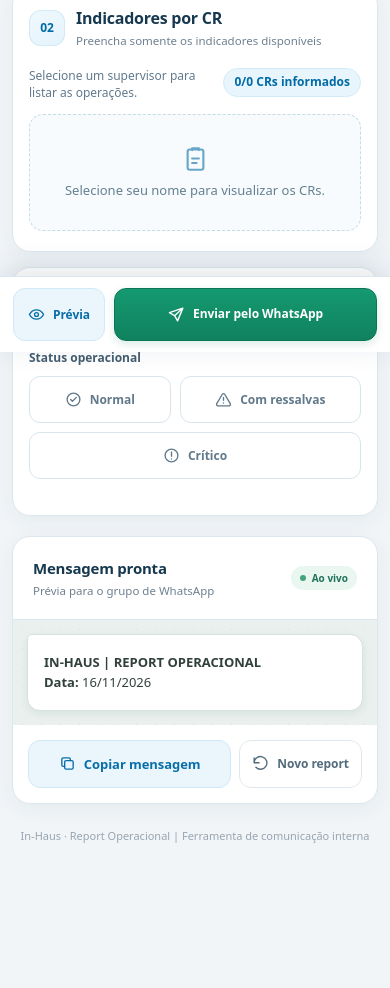
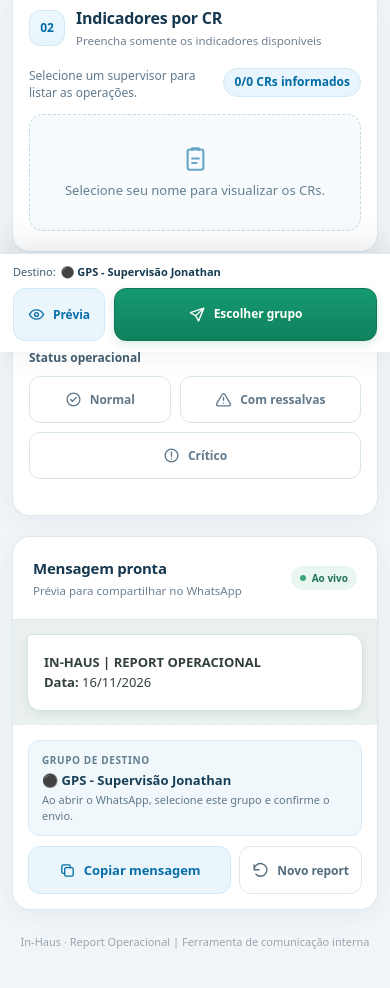
Before and after one commit to pablo1hsantos/Report, a plain HTML site: page index.html in a window 390 px wide. Shown: the part 492-1480 px from the top of the page. Before the commit the page ends 1455 px from the top, so only its background shows below. Drawn offline with Linux system fonts and the light colour scheme.

Commit message:
previa_reportwpp_v7

```diff
--- a/index.html
+++ b/index.html
@@ -92,6 +92,18 @@
     .mobile-actions{display:none}
     @media(max-width:900px){.shell{padding:0 16px 35px}.layout{grid-template-columns:1fr}.preview-sticky{position:static}.chat-bg{max-height:480px}.title-row{margin-top:6px}.head{min-height:67px}.privacy-note{display:none}}
     @media(max-width:560px){.shell{padding:0 12px 120px}.head{min-height:61px}.head-right{font-size:9px}.logo-word{font-size:20px}.logo-word small{font-size:7.5px}.logo-icon{width:34px;height:34px}.title-row{margin:9px 4px 17px}.lead{max-width:320px}.panel-body{padding:18px 16px 19px}.panel-head{margin-bottom:16px}.number{width:28px;height:28px}.fields{gap:12px}.metric-grid{grid-template-columns:.85fr repeat(2,minmax(0,1fr));gap:8px}.metric-grid .metric-label{font-size:11.5px}.metric-grid input{padding:8px;font-size:14px}.head-right{display:none}.chat-bg{padding:14px;max-height:none}.preview-actions{padding:13px 16px}.preview-actions .btn-wa{display:none}.mobile-actions{position:fixed;z-index:20;display:grid;grid-template-columns:auto 1fr;gap:10px;align-items:center;bottom:0;left:0;right:0;background:rgba(255,255,255,.97);border-top:1px solid var(--border);padding:11px max(13px,env(safe-area-inset-right)) calc(11px + env(safe-area-inset-bottom)) max(13px,env(safe-area-inset-left));box-shadow:0 -5px 20px #253e5111}.mobile-actions .btn{min-height:49px}.btn-preview{background:#edf6fb;color:var(--blue-strong);border:1px solid #d6e9f4;padding:0 15px}.footer{margin-bottom:10px}}
+
+    .destination-card{background:#f1f8fc;border:1px solid #d9eaf4;border-radius:11px;padding:12px 13px;display:grid;gap:4px}
+    .destination-caption{font-size:10px;letter-spacing:.06em;text-transform:uppercase;font-weight:800;color:#637f90}
+    .destination-name{font-size:13px;color:#183e57;font-weight:800;line-height:1.3;word-break:break-word}
+    .destination-help{font-size:11px;color:#607887;line-height:1.4}
+    .mobile-destination{display:none}
+    @media(max-width:560px){
+      .mobile-destination{display:flex;align-items:baseline;gap:5px;grid-column:1/-1;color:#3f6073;font-size:11px;line-height:1.25;min-width:0}
+      .mobile-destination strong{color:#153a51;white-space:normal}
+      .mobile-actions{gap:8px}
+      .mobile-actions .btn{min-height:46px}
+    }
     @media(prefers-reduced-motion:reduce){*{scroll-behavior:auto!important;transition:none!important;animation:none!important}}
 
     .cr-list{display:grid;gap:13px}
@@ -351,9 +363,15 @@
         </div></section>
       </form>
       <aside id="previewSection" class="preview-sticky" aria-label="Prévia do relatório">
-        <section class="panel"><div class="preview-heading"><div><h2>Mensagem pronta</h2><p class="sub">Prévia para o grupo de WhatsApp</p></div><span class="live">Ao vivo</span></div>
+        <section class="panel"><div class="preview-heading"><div><h2>Mensagem pronta</h2><p class="sub">Prévia para compartilhar no WhatsApp</p></div><span class="live">Ao vivo</span></div>
           <div class="chat-bg"><div class="chat-bubble"><pre id="preview" aria-live="polite"></pre></div></div>
-          <div class="preview-actions"><button type="button" class="btn btn-wa" data-send><svg class="ui-icon" aria-hidden="true"><use href="#ico-send"/></svg><span>Enviar pelo WhatsApp</span></button>
+          <div class="preview-actions">
+            <div class="destination-card" aria-label="Grupo de destino indicado">
+              <span class="destination-caption">Grupo de destino</span>
+              <span class="destination-name">⚫ GPS - Supervisão Jonathan</span>
+              <span class="destination-help">Ao abrir o WhatsApp, selecione este grupo e confirme o envio.</span>
+            </div>
+            <button type="button" class="btn btn-wa" data-send><svg class="ui-icon" aria-hidden="true"><use href="#ico-send"/></svg><span>Escolher grupo no WhatsApp</span></button>
           <div class="btn-flex"><button type="button" id="copyBtn" class="btn btn-copy"><svg class="ui-icon" aria-hidden="true"><use href="#ico-copy"/></svg>Copiar mensagem</button><button type="button" id="resetBtn" class="btn btn-plain" title="Iniciar novo report com supervisor em branco"><svg class="ui-icon" aria-hidden="true"><use href="#ico-reset"/></svg>Novo report</button></div>
 </div>
         </section>
@@ -361,7 +379,11 @@
     </div>
     <footer class="footer">In-Haus · Report Operacional | Ferramenta de comunicação interna</footer>
   </main>
-  <div class="mobile-actions"><button type="button" class="btn btn-preview" id="showPreview"><svg class="ui-icon" aria-hidden="true"><use href="#ico-eye"/></svg><span>Prévia</span></button><button type="button" class="btn btn-wa" data-send><svg class="ui-icon" aria-hidden="true"><use href="#ico-send"/></svg><span>Enviar pelo WhatsApp</span></button></div>
+  <div class="mobile-actions">
+    <div class="mobile-destination">Destino: <strong>⚫ GPS - Supervisão Jonathan</strong></div>
+    <button type="button" class="btn btn-preview" id="showPreview"><svg class="ui-icon" aria-hidden="true"><use href="#ico-eye"/></svg><span>Prévia</span></button>
+    <button type="button" class="btn btn-wa" data-send aria-label="Abrir WhatsApp para selecionar o grupo GPS - Supervisão Jonathan"><svg class="ui-icon" aria-hidden="true"><use href="#ico-send"/></svg><span>Escolher grupo</span></button>
+  </div>
   <div class="toast" id="toast" role="status" aria-live="polite"></div>
   <script>
     (()=>{
@@ -614,7 +636,7 @@
       form.addEventListener('change',e=>{if(!e.target.closest('#crList')&&e.target.id!=='responsible')update()});
       $('statusChoices').addEventListener('click',e=>{const b=e.target.closest('button[data-value]');if(b)setStatus(val('turnStatus')===b.dataset.value?'':b.dataset.value)});
       form.addEventListener('submit',e=>e.preventDefault());
-      document.querySelectorAll('[data-send]').forEach(b=>b.addEventListener('click',()=>{if(!validate())return;update();window.location.assign('https://api.whatsapp.com/send?text='+encodeURIComponent(message()))}));
+      document.querySelectorAll('[data-send]').forEach(b=>b.addEventListener('click',()=>{if(!validate())return;update();window.location.assign('https://wa.me/?text='+encodeURIComponent(message()))}));
       $('copyBtn').addEventListener('click',async()=>{
         if(!validate())return;
         const txt=message();try{
```
Also changed, not shown: README.md.
